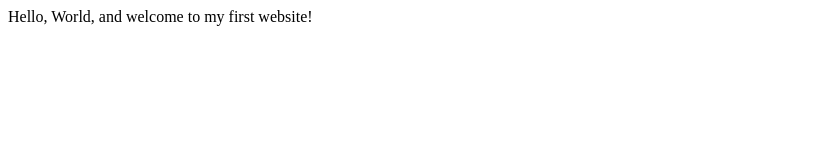
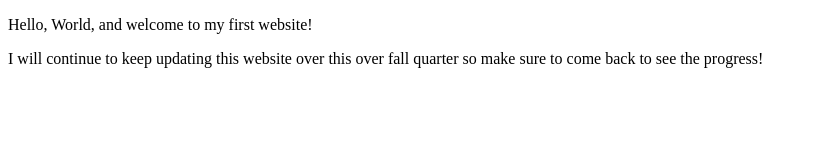
Before and after one commit to Squimba/squimba.github.io, a plain HTML site: page index.html in a window 1280 px wide. Shown: the whole page, without its empty margins (0-817 px from the left). Drawn offline with Linux system fonts and the light colour scheme.

Commit message:
Update index.html

```diff
--- a/index.html
+++ b/index.html
@@ -3,9 +3,12 @@
     <head>
         <meta charset="utf-8">
         <meta name="viewport" content="width=device-width, initial-scale=1.0">
-        <title>My First Website</title>
+		<meta name="author" content="Leo Fukano">
+        <title>Billy Joe | Web Developer</title>
     </head>
     <body>
-       Hello, World, and welcome to my first website!
+       <p>Hello, World, and welcome to my first website!</p>
+	   <p>I will continue to keep updating this website over this
+	   over fall quarter so make sure to come back to see the progress!</p>
     </body>
 </html>
```
